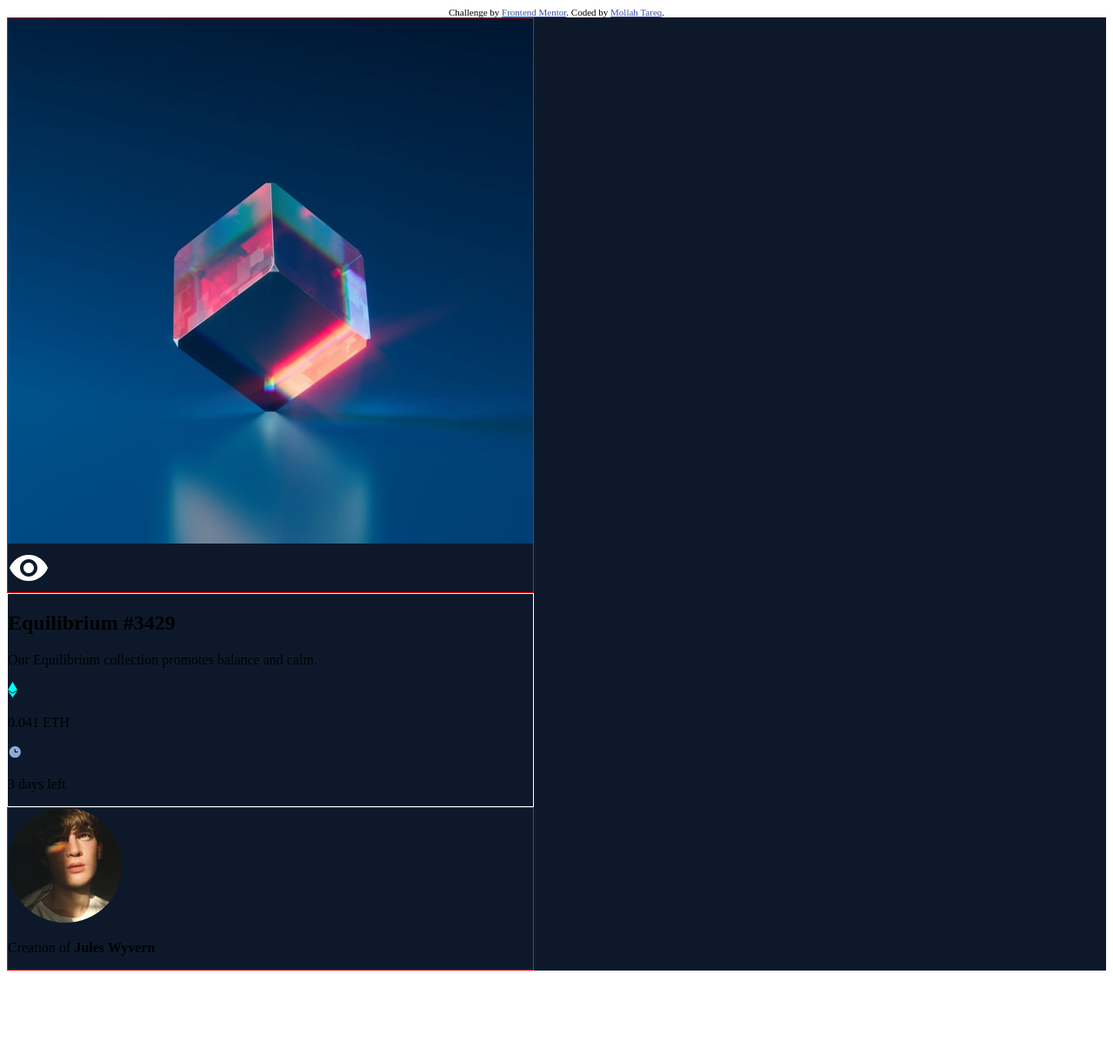
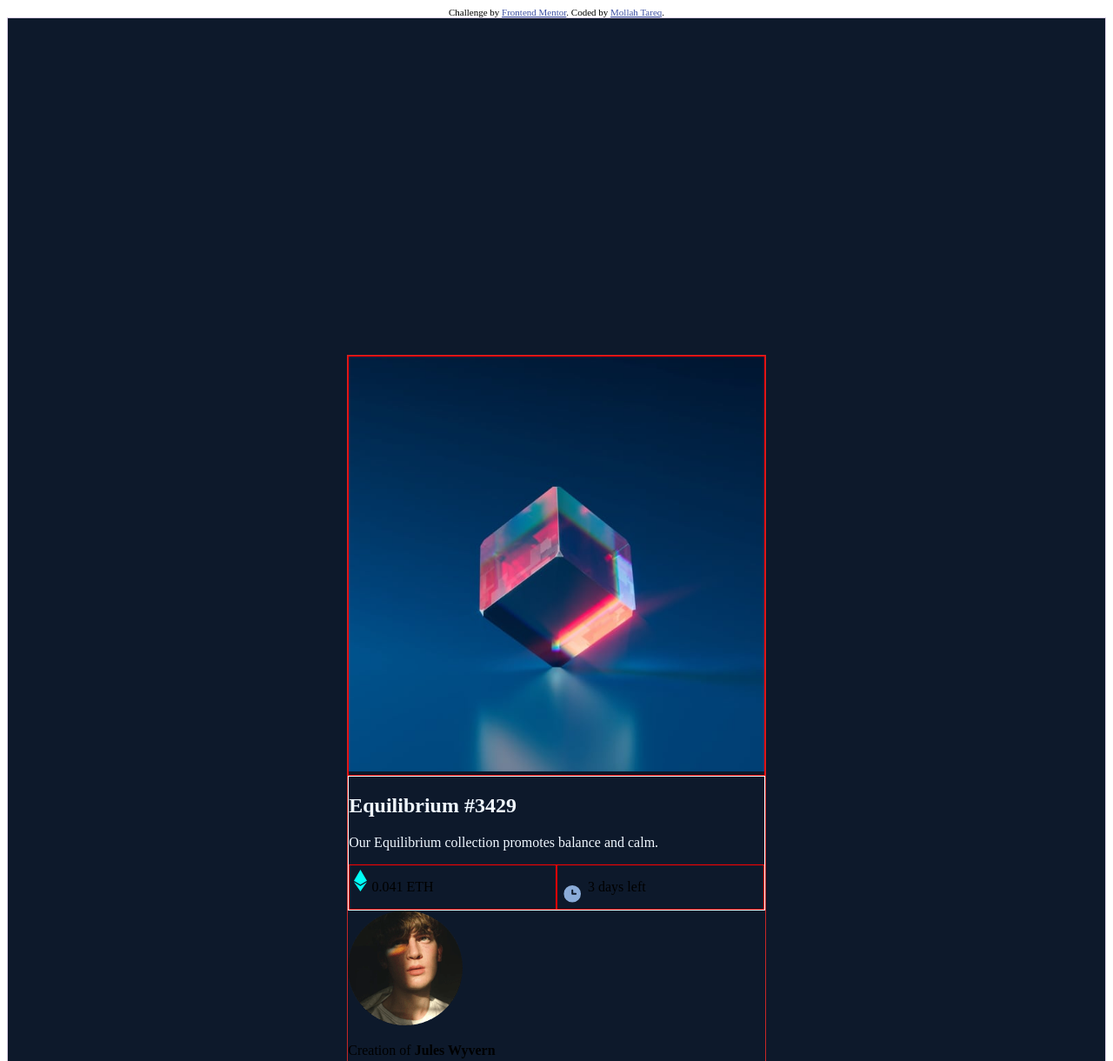
Before and after one commit to tareq112/nft-preview-card-component-main, a plain HTML site: page index.html in a window 1280 px wide. Shown: the top 1220 px of the page at 87% size. Before the commit the page ends 1124 px from the top, so only its background shows below. Drawn offline with Linux system fonts and the light colour scheme.

Commit message:
nft html markup

```diff
--- a/index.html
+++ b/index.html
@@ -1,8 +1,10 @@
 <!DOCTYPE html>
 <html lang="en">
+
 <head>
   <meta charset="UTF-8">
-  <meta name="viewport" content="width=device-width, initial-scale=1.0"> <!-- displays site properly based on user's device -->
+  <meta name="viewport" content="width=device-width, initial-scale=1.0">
+  <!-- displays site properly based on user's device -->
 
   <link rel="icon" type="image/png" sizes="32x32" href="./images/favicon-32x32.png">
   <link rel="stylesheet" href="style.css">
@@ -10,10 +12,17 @@
 
   <!-- Feel free to remove these styles or customise in your own stylesheet 👍 -->
   <style>
-    .attribution { font-size: 11px; text-align: center; }
-    .attribution a { color: hsl(228, 45%, 44%); }
+    .attribution {
+      font-size: 11px;
+      text-align: center;
+    }
+
+    .attribution a {
+      color: hsl(228, 45%, 44%);
+    }
   </style>
 </head>
+
 <body>
   <div class="attribution">
     Challenge by <a href="https://www.frontendmentor.io?ref=challenge" target="_blank">Frontend Mentor</a>.
@@ -21,12 +30,15 @@
   </div>
   <div class="container">
     <div class="container-fluid">
+      <div class="sub-container">
+
+
         <div class="header">
 
           <div class="view">
             <img src="./images/image-equilibrium.jpg" alt="">
           </div>
-        <img src="./images/icon-view.svg" alt="">
+          <img id="header_img_img" src="./images/icon-view.svg" alt="">
         </div>
         <div class="main">
           <div class="main_text">
@@ -36,7 +48,7 @@
           <div class="main_offer">
             <div class="left">
               <img src="./images/icon-ethereum.svg" alt="">
-           <p>  0.041 ETH</p>
+              <p> 0.041 ETH</p>
             </div>
             <div class="right">
               <img src="./images/icon-clock.svg" alt="">
@@ -49,7 +61,10 @@
 
           <p> Creation of <b>Jules Wyvern</b> </p>
         </div>
+
+      </div>
     </div>
   </div>
 </body>
+
 </html>
--- a/style.css
+++ b/style.css
@@ -1,17 +1,31 @@
 .container{
     background-color: hsl(217, 54%, 11%);
-    display: flex;
+
 }
 .container-fluid{
+    display: flex;
     align-items: center;
     justify-content: center;
+    height: 200vh;
+    border: 1px solid rgb(218, 207, 230);
 }
-
+.sub-container{
+    border: 1px solid rgb(199, 38, 38);
+    width: 38%;
+    /* height: 60%; */
+}
 /* ==========
     Header
    =========== */
 .header{
     border: 1px solid red;
+}
+.view img{
+    width: 100%;
+    height: 100%;
+}
+#header_img_img{
+    display: none;
 }
 
 /* ==========
@@ -20,10 +34,29 @@
 .main{
     border: 1px solid white;
 }
+.main_text{
+    color: aliceblue;
+}
+.main_offer{
+    display: flex;
+    justify-content: space-between;
+}
+.left, .right{
+    display: flex;
+    border: 1px solid red;
+    flex: 1;
+}
+.right {
+    align-items: flex-end;
+}
+.left img , .right img{
+    height: 50%;
+    padding: 5px;
+}
 
 /* ==========
     Footer
    =========== */
 .footer{
-    border: 1px solid red;
+    /* border: 1px solid red; */
 }
```
Lines whose indentation alone changed are shown as unchanged.
